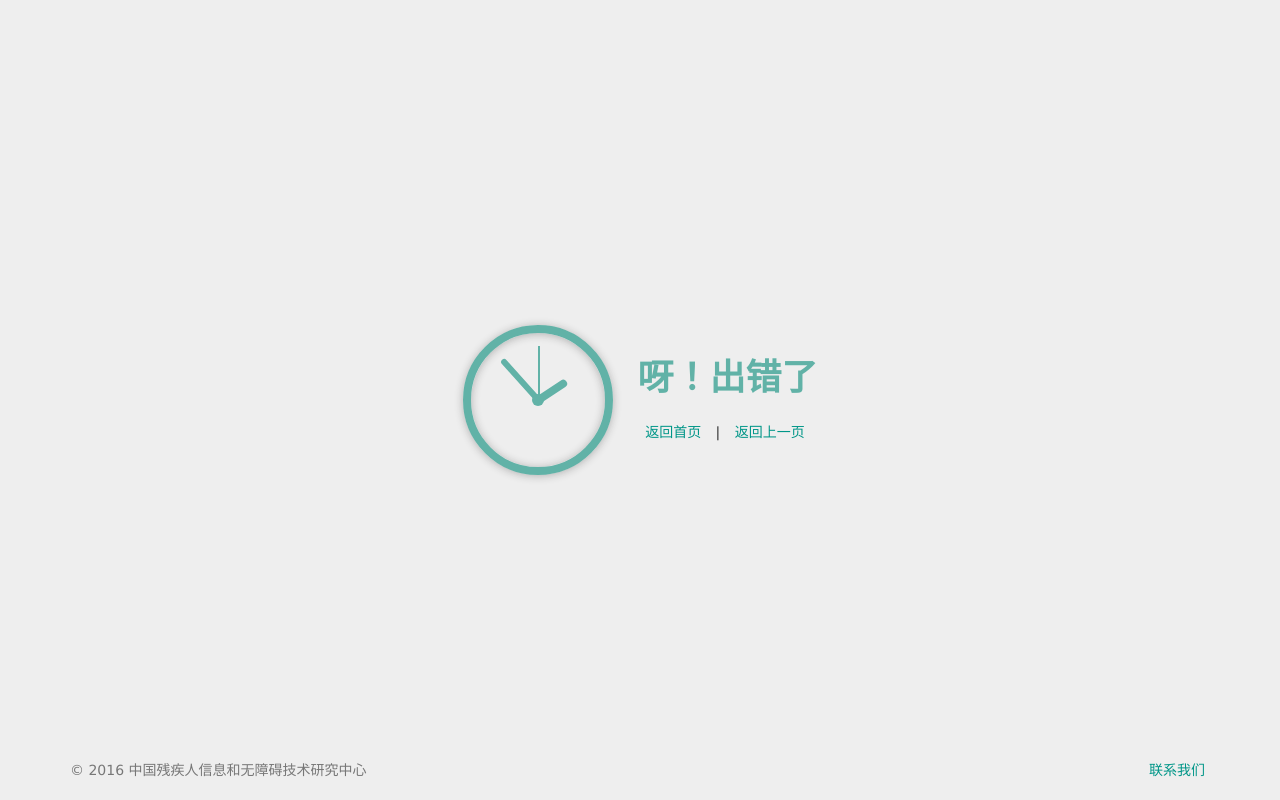
After one commit to QinDaDian/accessibilityLS, a Django app: template templates/error.html in a window 1280 px wide. The commit adds this page. Run offline with Django 3.2, Linux system fonts and the light colour scheme; the template is opened without the code that fills it, so the values that code supplies are empty; parts of the project's set-up code (start-up, migrations or seed data) failed here and were passed over; some libraries are stand-ins or nearby versions.

Commit message:
增加error 页面

```diff
--- a/learningsystem/models.py
+++ b/learningsystem/models.py
@@ -20,7 +20,7 @@ class Item(BaseModel):
     img_reason = models.ImageField('图片理由', null=True)
 
 
-class Record(BaseModel):
+class Record(models.Model):
     RESULT = (
         (0, '不通过'),
         (1, '通过'),
--- a/static/js/common.js
+++ b/static/js/common.js
@@ -88,3 +88,13 @@ function removejscssfile(filename, filetype){
             $('#stdResult').text('不存在');
         }
     }
+
+    //主iframe加载完成时将加载信息隐藏
+    function mainIframeLoaded() {
+      $('#loadingIframe').css('display','none');
+    }
+
+    // 规则折叠
+    $('#showRuleSpecific').change(function() {
+        $('#ruleSpecific').slideToggle();
+    });
--- /dev/null
+++ b/templates/error.html
@@ -0,0 +1,67 @@
+<!DOCTYPE html>
+<html lang="en">
+<head>
+    <title>网站无障碍系统访问错误</title>
+    {% include "common/head.html"%}
+
+    <style>
+        /*.is-moment .hero{background-color:#61b2a7;box-shadow:inset 0 10px 10px #61b2a7}*/
+
+        /*.is-moment-timezone .hero{background-color:#4e7cad;box-shadow:inset 0 10px 10px #4e7cad}*/
+        .is-moment-timezone .hero{box-shadow:inset 0 10px 10px #4e7cad}
+
+        .hero-circle{width:150px;height:150px;margin:0 auto;position:relative;border:8px solid #61b2a7;border-radius:50%;box-shadow:0 1px 8px rgba(34,34,34,0.3),inset 0 1px 8px rgba(34,34,34,0.3);}
+
+        /*.is-moment .hero-circle{background-color:#61b2a7}*/
+
+        /*.is-moment-timezone .hero-circle{background-color:#4e7cad}*/
+
+        .hero-face{width:100%;height:100%}
+
+        .hero-face:after{position:absolute;top:50%;left:50%;width:12px;height:12px;margin:-6px 0 0 -6px;background:#61b2a7;border-radius:6px;content:"";display:block}
+
+        .hero-hour{width:0;height:0;position:absolute;top:50%;left:50%;margin:-4px 0 -4px -25%;padding:4px 0 4px 25%;background:#61b2a7;-webkit-transform-origin:100% 50%;-ms-transform-origin:100% 50%;transform-origin:100% 50%;border-radius:4px 0 0 4px}
+
+        .hero-minute{width:0;height:0;position:absolute;top:50%;left:50%;margin:-40% -3px 0;padding:40% 3px 0;background:#61b2a7;-webkit-transform-origin:50% 100%;-ms-transform-origin:50% 100%;transform-origin:50% 100%;border-radius:3px 3px 0 0}
+
+        .hero-second{width:0;height:0;position:absolute;top:50%;left:50%;margin:-40% -1px 0 0;padding:40% 1px 0;background:#61b2a7;-webkit-transform-origin:50% 100%;-ms-transform-origin:50% 100%;transform-origin:50% 100%}
+
+        .align-center{ position: absolute; top: 50%; left: 50%; margin-top: -75px; margin-left: -177px;}
+        /*.align-center{ position: absolute; top: 50%; left: 50%;}*/
+
+        .vcenter {display: inline-block; vertical-align: middle; float: none;}
+    </style>
+</head>
+
+<body class="is-moment">
+    <div class="align-center" id="main">
+        <div class="hero hero-moment vcenter">
+            <div class="centered">
+                <div class="hero-circle">
+                    <div class="hero-face">
+                        <div id="hour" class="hero-hour"></div>
+                        <div id="minute" class="hero-minute"></div>
+                        <div id="second" class="hero-second"></div>
+                    </div>
+                </div>
+            </div>
+        </div>
+        <div style="text-align: center; margin-left: 20px;" class="vcenter">
+            <h1 style="margin-top: 0; color: #61b2a7;"><strong>呀！出错了</strong></h1>
+            <ul class="list-unstyled list-inline" style="margin-top: 25px; margin-bottom: 0;">
+                <li><a href="{% url 'page:index' %}">返回首页</a></li>
+                <li>|</li>
+                <li><a href="javascript:history.back(-1);">返回上一页</a></li>
+            </ul>
+        </div>
+    </div>
+
+    {% include "common/footer.html"%}
+    <script src="/static/js/error.js"></script>
+
+    <script>
+//        document.getElementById("main").style.marginTop = 0-document.getElementById("main").offsetHeight/2;
+//        document.getElementById("main").style.marginLeft = 0-document.getElementById("main").offsetWidth/2;
+    </script>
+</body>
+</html>
```
Also changed, not shown: learningsystem/views.py (+12 -6 lines), templates/study_task.html (+3 -11 lines).
